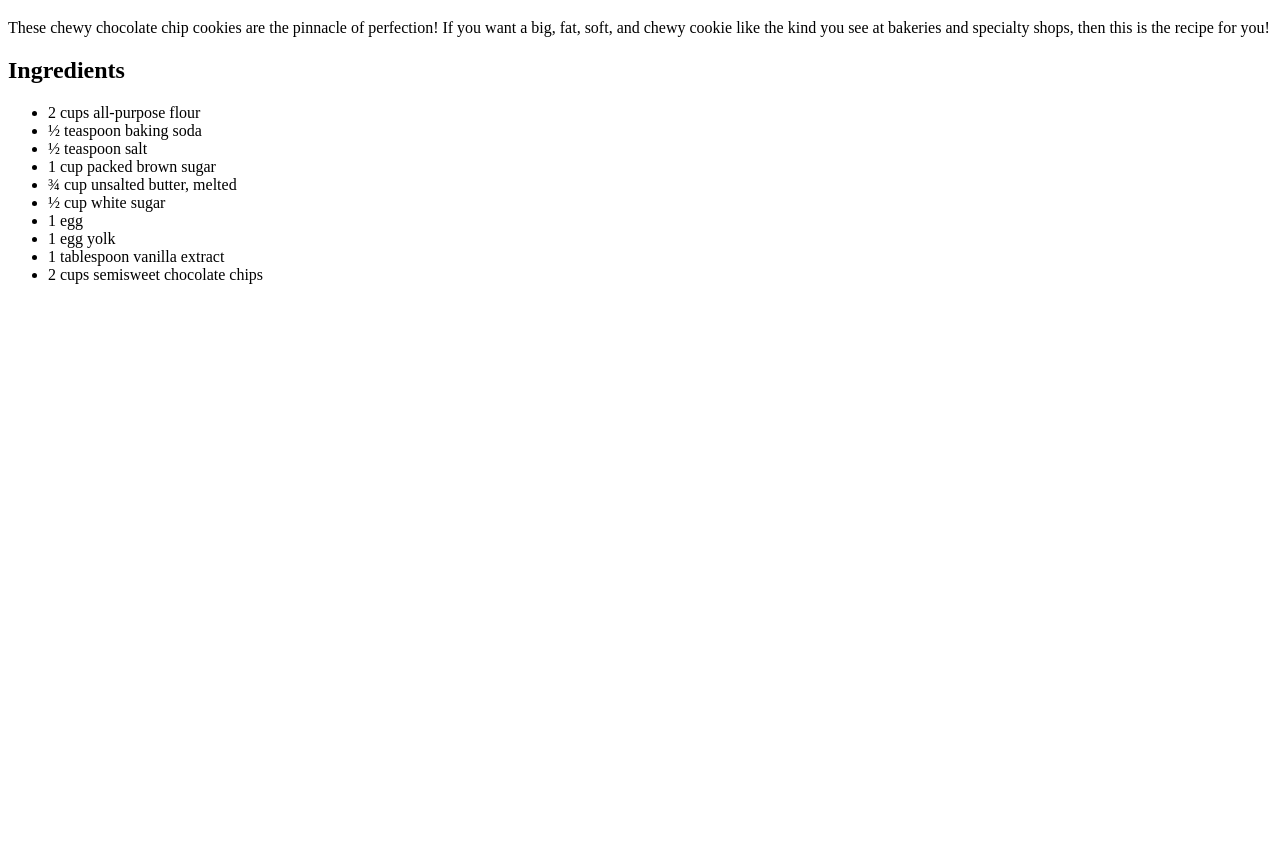
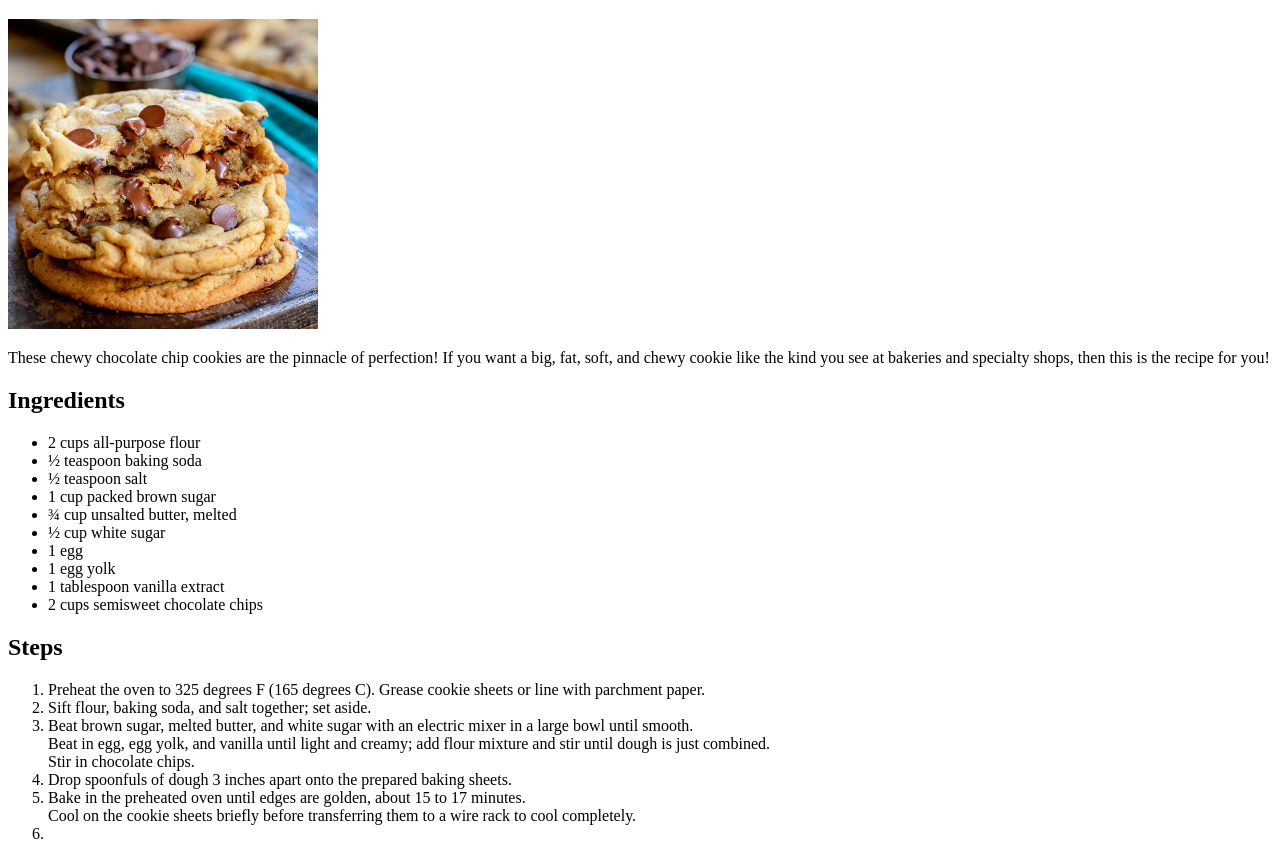
Before and after one commit to elizemike/odin-recipes, a plain HTML site: page recipes/cookies.html in a window 1280 px wide. Shown: the part 61-920 px from the top of the page. Before the commit the page ends 800 px from the top, so only its background shows below. Drawn offline with Linux system fonts and the light colour scheme.

Commit message:
Add steps and image for cookies

```diff
--- a/recipes/cookies.html
+++ b/recipes/cookies.html
@@ -7,9 +7,10 @@
 </head>
 <body>
     <h1> Big, Fat, Chewy Chocolate Chip Cookies </h1>
+    <img src="../img/cookie.jpg" alt="Chocolate Chip Cookies" width="310" height="310">
 
     <p> These chewy chocolate chip cookies are the pinnacle of perfection! If you want a big, fat, soft, and chewy cookie like the kind you see at bakeries and specialty shops, then this is the recipe for you! </p>
-
+    <div>
      <h2> Ingredients </h2>
          <ul>
             <li> 2 cups all-purpose flour </li>
@@ -23,6 +24,21 @@
             <li> 1 tablespoon vanilla extract </li>
             <li> 2 cups semisweet chocolate chips </li>
          </ul>
-
+    </div>
+    <div>
+     <h2> Steps </h2>
+        <ol>
+            <li> Preheat the oven to 325 degrees F (165 degrees C). Grease cookie sheets or line with parchment paper. </li>
+            <li> Sift flour, baking soda, and salt together; set aside. </li>
+            <li> Beat brown sugar, melted butter, and white sugar with an electric mixer in a large bowl until smooth.
+                <br> Beat in egg, egg yolk, and vanilla until light and creamy; add flour mixture and stir until dough is just combined.
+                <br> Stir in chocolate chips. </li>
+            <li> Drop spoonfuls of dough 3 inches apart onto the prepared baking sheets. </li>
+            <li> Bake in the preheated oven until edges are golden, about 15 to 17 minutes.
+                <br> Cool on the cookie sheets briefly before transferring them to a wire rack to cool completely.
+            </li>
+            <li> </li>
+        </ol>
+    </div>
 </body>
 </html>
```
Also changed, not shown: img/cookie.jpg (added). Lines whose indentation alone changed are shown as unchanged.
